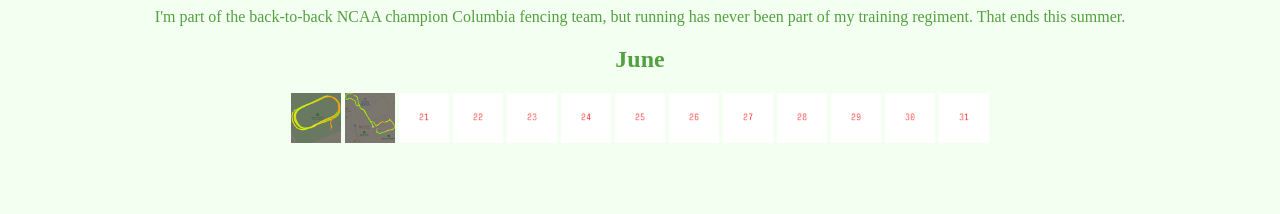
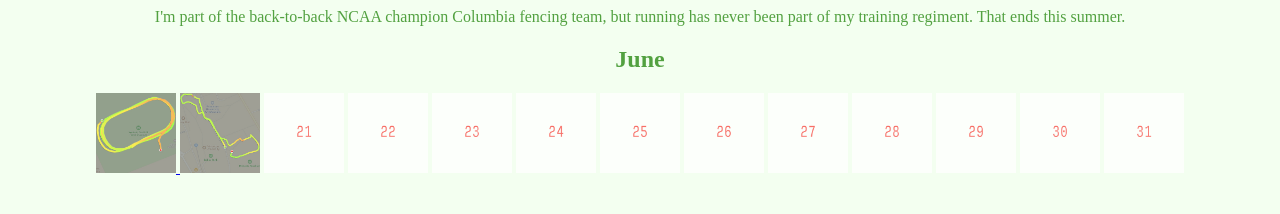
Before and after one commit to amytong/amytong.github.io, a plain HTML site: page chain/index.html in a window 1280 px wide. Drawn offline with Linux system fonts and the light colour scheme.

Commit message:
Update small hover things

```diff
--- a/chain/index.html
+++ b/chain/index.html
@@ -11,19 +11,21 @@
         <h2>June</h2>
       </div>
       <div class="img">
-  			<img src="images/run1.jpg" width="50" height="50">
-  			<img src="images/run2.jpg" width="50" height="50">
-        <img src="images/21.jpg" width="50" height="50">
-        <img src="images/22.jpg" width="50" height="50">
-        <img src="images/23.jpg" width="50" height="50">
-        <img src="images/24.jpg" width="50" height="50">
-        <img src="images/25.jpg" width="50" height="50">
-        <img src="images/26.jpg" width="50" height="50">
-        <img src="images/27.jpg" width="50" height="50">
-        <img src="images/28.jpg" width="50" height="50">
-        <img src="images/29.jpg" width="50" height="50">
-        <img src="images/30.jpg" width="50" height="50">
-        <img src="images/31.jpg" width="50" height="50">
+  			<a href="posts/post1.html">
+          <img src="images/run1.jpg" width="80" height="80">
+        <a>
+  			<img src="images/run2.jpg" width="80" height="80">
+        <img src="images/21.jpg" width="80" height="80">
+        <img src="images/22.jpg" width="80" height="80">
+        <img src="images/23.jpg" width="80" height="80">
+        <img src="images/24.jpg" width="80" height="80">
+        <img src="images/25.jpg" width="80" height="80">
+        <img src="images/26.jpg" width="80" height="80">
+        <img src="images/27.jpg" width="80" height="80">
+        <img src="images/28.jpg" width="80" height="80">
+        <img src="images/29.jpg" width="80" height="80">
+        <img src="images/30.jpg" width="80" height="80">
+        <img src="images/31.jpg" width="80" height="80">
   		</div>
     <body>
 </html>
--- a/chain/stylesheet.css
+++ b/chain/stylesheet.css
@@ -17,4 +17,13 @@
 
 img {
   text-align: center;
+  opacity: 0.7;
+  filter: alpha(opacity=70); /* For IE8 and earlier */
 }
+
+img:hover {
+  opacity: 1.0;
+  filter: alpha(opacity=100); /* For IE8 and earlier */
+  cursor: pointer;
+  cursor: hand;
+}
```
Also changed, not shown: chain/posts/post1.html (added, +6 -0 lines).
